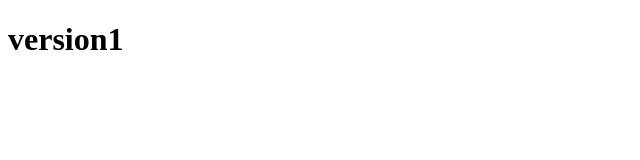
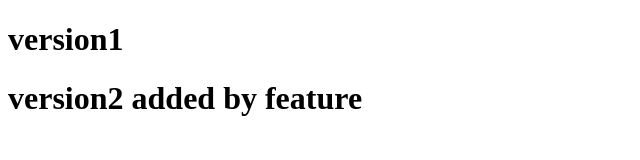
Before and after one commit to 9866spaul/branchessample, a plain HTML site: page index.html in a window 1280 px wide. Shown: the whole page, without its empty margins (0-640 px from the left). Drawn offline with Linux system fonts and the light colour scheme.

Commit message:
version2

```diff
--- a/index.html
+++ b/index.html
@@ -7,5 +7,6 @@
 </head>
 <body>
     <h1>version1</h1>
+    <h1>version2 added by feature</h1>
 </body>
 </html>
```
Also changed, not shown: abc.txt (added).
